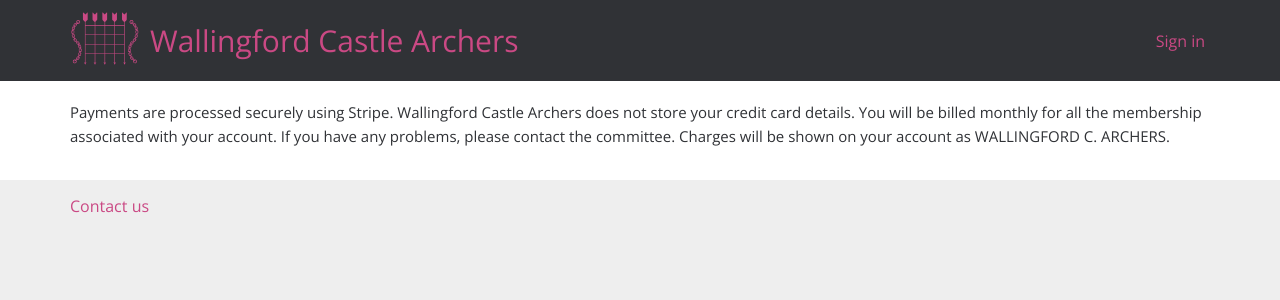
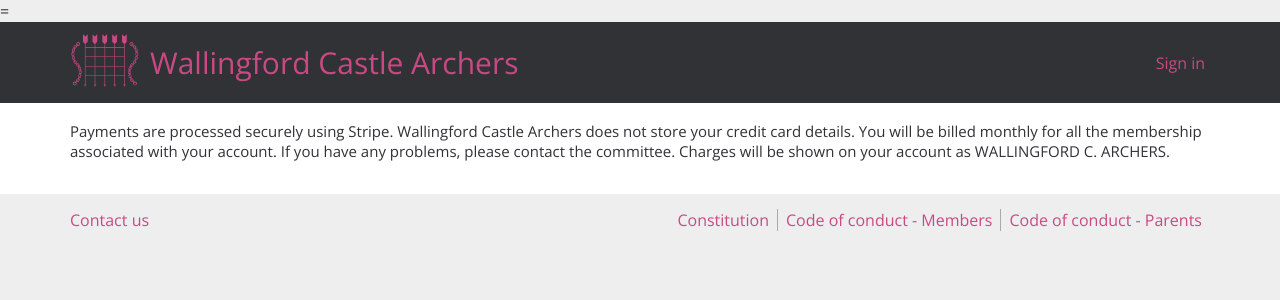
Before and after one commit to mjtamlyn/wallingfordcastle, a Django app: template membership/templates/membership/overview.html in a window 1280 px wide. Shown: the top 300 px of the page. Run offline with Django 3.2, Linux system fonts and the light colour scheme; the template is opened without the code that fills it, so the values that code supplies are empty.

Commit message:
Add Constitution/CoC.

```diff
--- a/wallingford_castle/sass/_layout.sass
+++ b/wallingford_castle/sass/_layout.sass
@@ -67,6 +67,16 @@ footer
     ul
       margin: 0
 
+  .legals
+    float: right
+    display: flex
+
+    a
+      padding: 0 8px
+      border-left: 1px solid #aaa
+      &:first-child
+        border: none
+
 article
   padding-bottom: $margin-width
   overflow: auto
--- a/wallingford_castle/static/css/base.css
+++ b/wallingford_castle/static/css/base.css
@@ -162,46 +162,60 @@ header .user-actions a {
 footer nav ul {
   margin: 0;
 }
+/* line 70, ../../sass/_layout.sass */
+footer .legals {
+  float: right;
+  display: flex;
+}
+/* line 74, ../../sass/_layout.sass */
+footer .legals a {
+  padding: 0 8px;
+  border-left: 1px solid #aaa;
+}
+/* line 77, ../../sass/_layout.sass */
+footer .legals a:first-child {
+  border: none;
+}
 
-/* line 70, ../../sass/_layout.sass */
+/* line 80, ../../sass/_layout.sass */
 article {
   padding-bottom: 15px;
   overflow: auto;
   background-color: white;
 }
 
-/* line 75, ../../sass/_layout.sass */
+/* line 85, ../../sass/_layout.sass */
 footer {
   padding: 15px 0;
   background-color: #eee;
 }
 
-/* line 79, ../../sass/_layout.sass */
+/* line 89, ../../sass/_layout.sass */
 .container {
   width: 1170px;
   margin: 0 auto;
   padding: 0 15px;
 }
 @media (max-width: 1200px) {
-  /* line 85, ../../sass/_layout.sass */
+  /* line 95, ../../sass/_layout.sass */
   .container {
     width: 910px;
   }
 }
 @media (max-width: 950px) {
-  /* line 89, ../../sass/_layout.sass */
+  /* line 99, ../../sass/_layout.sass */
   .container {
     width: 100%;
   }
 }
 @media (max-width: 750px) {
-  /* line 79, ../../sass/_layout.sass */
+  /* line 89, ../../sass/_layout.sass */
   .container {
     padding: 0 5px;
   }
 }
 
-/* line 95, ../../sass/_layout.sass */
+/* line 105, ../../sass/_layout.sass */
 .flex-sections {
   display: -webkit-flex;
   display: flex;
@@ -210,24 +224,24 @@ footer {
   margin: 0 -30px;
 }
 @media (max-width: 750px) {
-  /* line 103, ../../sass/_layout.sass */
+  /* line 113, ../../sass/_layout.sass */
   .flex-sections {
     margin: 0;
   }
 }
-/* line 106, ../../sass/_layout.sass */
+/* line 116, ../../sass/_layout.sass */
 .flex-sections section {
   width: 33.333%;
   padding: 0 30px;
 }
 @media (max-width: 1200px) {
-  /* line 111, ../../sass/_layout.sass */
+  /* line 121, ../../sass/_layout.sass */
   .flex-sections section {
     width: 50%;
   }
 }
 @media (max-width: 750px) {
-  /* line 115, ../../sass/_layout.sass */
+  /* line 125, ../../sass/_layout.sass */
   .flex-sections section {
     width: 100%;
     padding: 0;
--- a/wallingford_castle/templates/base.html
+++ b/wallingford_castle/templates/base.html
@@ -1,4 +1,4 @@
-<!doctype html>
+=<!doctype html>
 <html>
     <head>
         <meta name="viewport" content="width=device-width, initial-scale=1">
@@ -38,6 +38,11 @@
         <footer>
             <div class="container">
                 <a href="mailto:hello@wallingfordcastle.co.uk">Contact us</a>
+                <div class="legals">
+                    <a href="{{ STATIC_URL }}docs/constitution.pdf">Constitution</a>
+                    <a href="{{ STATIC_URL }}docs/code_of_conduct.pdf">Code of conduct - Members</a>
+                    <a href="{{ STATIC_URL }}docs/parents_conduct.pdf">Code of conduct - Parents</a>
+                </div>
             </div>
         </footer>
         {% if GA_TRACKING %}
```
Also changed, not shown: 3 other files.
